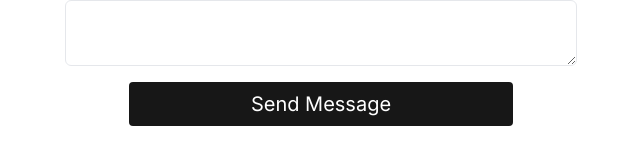
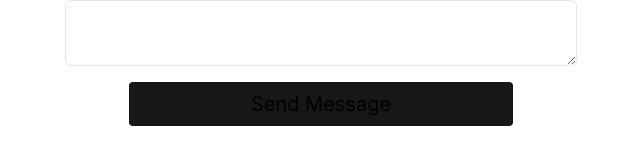
Before and after one commit to praveen-raj-m/mysite, a React (Vite) app: page / in a window 1280 px wide. Shown: the part 6608-6773 px from the top of the page, without its empty margins (319-959 px from the left). Built offline with nearby package versions, Linux system fonts and the light colour scheme.

Commit message:
Update Contact.jsx

```diff
--- a/src/components/Contact.jsx
+++ b/src/components/Contact.jsx
@@ -118,7 +118,7 @@ const Contact = () => {
               </div>
               <button
                 type="submit"
-                className="bg-neutral-900 px-4 py-2 text-xl text-white rounded w-3/4 mx-auto block hover:bg-neutral-700"
+                className="bg-neutral-900 px-4 py-2 text-xl text-black rounded w-3/4 mx-auto block hover:bg-neutral-700"
               >
                 Send Message
               </button>
```
